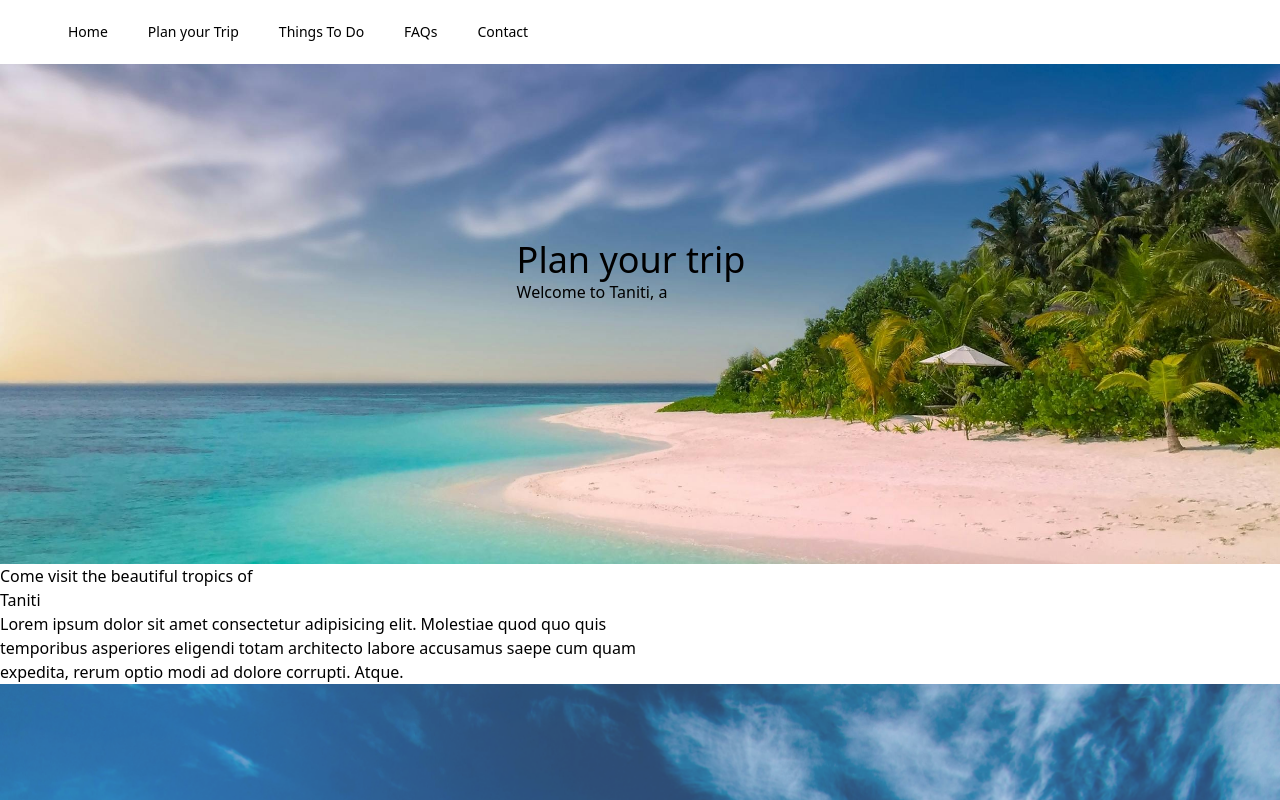
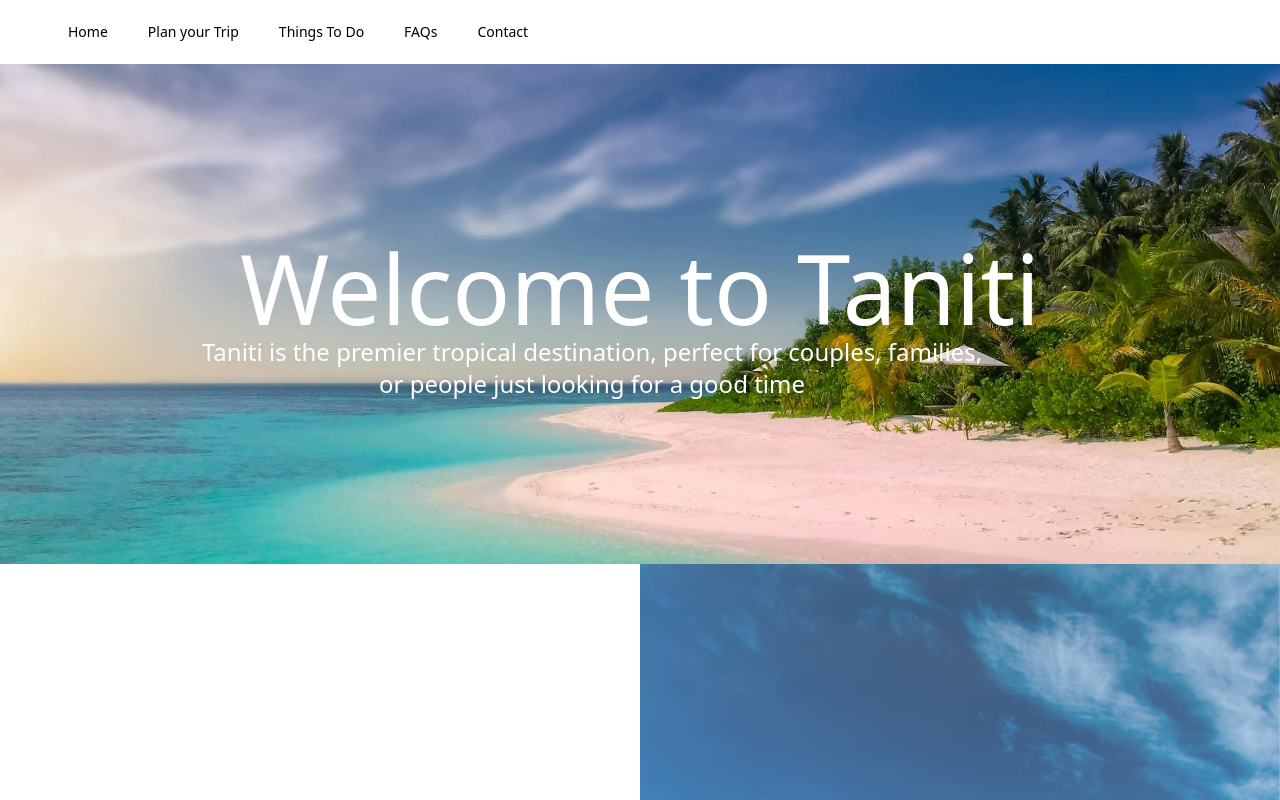
Before and after one commit to lee14k/tourism, a Next.js app: page / in a window 1280 px wide. Shown: the top 800 px of the page. Built offline with nearby package versions, Linux system fonts and the light colour scheme.

Commit message:
done with demo

```diff
--- a/components/ExploreBox.tsx
+++ b/components/ExploreBox.tsx
@@ -1,18 +1,16 @@
-import React from 'react';
-import Slider from './Slider';
+import React from "react";
+import Slider from "./Slider";
 const ExploreBox: React.FC = () => {
-    return (
-        <div className="explore-box">
-            <div className="text-column">
-                <span>Come visit the beautiful tropics of</span>
-                <h1>Taniti</h1>
-            </div>
-            <div className="photo-column grid grid-cols-2">
-                <div>    <p>Lorem ipsum dolor sit amet consectetur adipisicing elit. Molestiae quod quo quis temporibus asperiores eligendi totam architecto labore accusamus saepe cum quam expedita, rerum optio modi ad dolore corrupti. Atque.</p></div>
-            </div>
-            <Slider/>
-        </div>
-    );
+  return (
+    <div className="explore-box grid grid-cols-2">
+      <div className="text-column flex flex-col justify-center items-center">
+        <span className="text-6xl">Come visit the beautiful tropics of Taniti</span>
+
+      </div>
+
+      <Slider />
+    </div>
+  );
 };
 
 export default ExploreBox;
--- a/components/Food.tsx
+++ b/components/Food.tsx
@@ -4,7 +4,7 @@ export default function Food ()
         <div className="grid grid-cols-2">
         <div className="food"></div>
         <div>
-            <h1>Food in Taniti</h1>
+            <h1 className="text-2xl">Food in Taniti</h1>
             <div>
                 <ul>
                     <li> Restaurants: Taniti currently has 10 restaurants: five serve mostly local fish and rice, three serve American-style meals, and two serve Pan-Asian cuisine.</li>
--- a/components/Header.tsx
+++ b/components/Header.tsx
@@ -1,25 +1,27 @@
 import Image from "next/image";
-
 
 const Header: React.FC = () => {
   return (
     <div className="homeheader">
       <div className=" flex flex-col justify-center items-center">
-
         <div className="my-12">
-        <div className="flex flex-col justify-center items-center ">
-        <div className="mx-48 my-32">
-          <h2 className="text-4xl">Plan your trip</h2>
-          <div>
+          <div className="flex flex-col justify-center items-center ">
+            <div className="mx-48 my-32 text-center">
+              <h2 className="text-8xl text-white text-center">
+                Welcome to Taniti
+              </h2>
+              <div></div>
+              <p className="mr-24 text-white text-2xl">
+                {" "}
+                Taniti is the premier tropical destination, perfect for couples,
+                families, or people just looking for a good time{" "}
+              </p>
+            </div>
           </div>
-          <p className="mr-24">Welcome to Taniti, a </p>
-        </div>
         </div>
       </div>
-
-      </div>
     </div>
-  )
-}
+  );
+};
 
 export default Header;
--- a/components/Lodging.tsx
+++ b/components/Lodging.tsx
@@ -2,7 +2,7 @@ const Lodging: React.FC = () => (
   <div className="grid grid-cols-2">
     <div className="lodging"></div>
     <div>
-      <h1>Lodging in Taniti</h1>
+      <h1 className="text-2xl">Lodging in Taniti</h1>
       <div>
         <ul>
           <li>
--- a/components/ThingsFill.tsx
+++ b/components/ThingsFill.tsx
@@ -29,7 +29,7 @@ export default function ThingsFill() {
         <div className="-ml-12 -mt-12 p-12 lg:sticky lg:top-4 lg:col-start-2 lg:row-span-2 lg:row-start-1 lg:overflow-hidden">
           <img
             className="w-[48rem] max-w-none rounded-xl bg-gray-900 shadow-xl ring-1 ring-gray-400/10 sm:w-[57rem]"
-            src="https://tailwindui.com/img/component-images/dark-project-app-screenshot.png"
+            src="/slide2.jpg"
             alt=""
           />
         </div>
--- a/components/Transportation.tsx
+++ b/components/Transportation.tsx
@@ -3,7 +3,7 @@ export default function Transportation() {
     <div className="grid grid-cols-2">
       <div className="transportation"></div>
       <div>
-        <h1>Transportation</h1>
+        <h1 className="text-2xl">Transportation</h1>
         <div>
           <ul>
             <li>
--- a/pages/plan.tsx
+++ b/pages/plan.tsx
@@ -14,7 +14,6 @@ const ParentComponent: React.FC = () => {
         return <Lodging />;
       case "Transportation":
         return <Transportation />;
-
     }
   };
 
@@ -24,17 +23,13 @@ const ParentComponent: React.FC = () => {
       <div>
         <div className="homeheader">
           <div className=" flex flex-col justify-center items-center">
-
             <div className="my-12">
               <div className="flex flex-col justify-center items-center ">
                 <div className="mx-48 my-32">
-          <h2 className="text-4xl">Plan your stay</h2>
-
-          <p className="mr-24">Welcome to Jack's, where family and flavor come together in the heart of Rapid River! Our cozy diner-style restaurant has been serving up delicious meals and warm smiles for generations. From mouthwatering breakfasts to hearty lunches and hand-smoked BBQ and dinners, we take pride in offering dishes made with love.</p>
+                  <h2 className="text-8xl text-white">Plan your stay</h2>
                 </div>
               </div>
             </div>
-
           </div>
         </div>
       </div>
```
Lines whose indentation alone changed are shown as unchanged.
